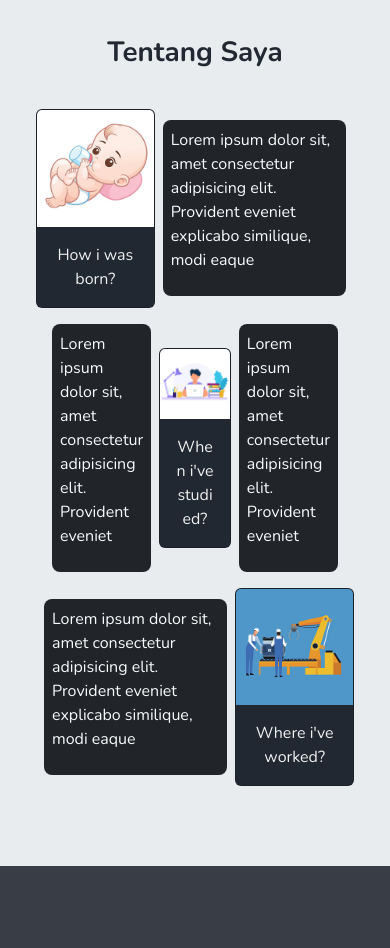
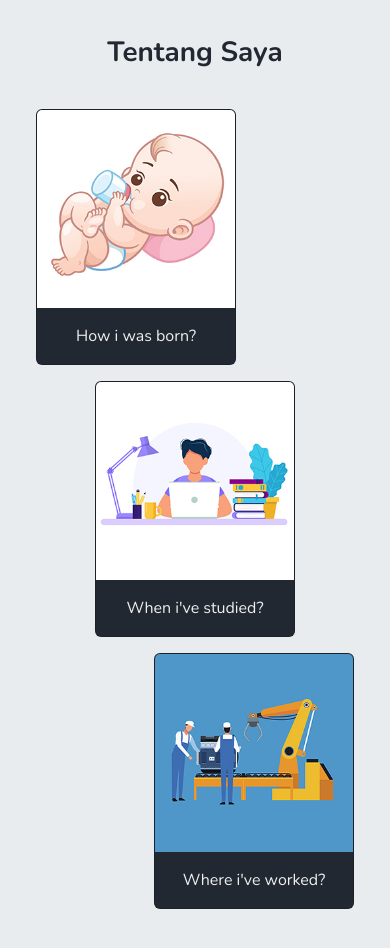
Before and after one commit to azzudin1108/azzudin.github.io, a plain HTML site: page index.html in a window 390 px wide. Shown: the part 960-1908 px from the top of the page. Before the commit the page ends 1826 px from the top, so only its background shows below. Drawn offline with nearby package versions, Linux system fonts and the light colour scheme.

Commit message:
Update index.html

```diff
--- a/index.html
+++ b/index.html
@@ -85,13 +85,13 @@
                             <p class="card-text text-center">How i was born?</p>
                         </div>
                     </a>
-                    <div class="d-lg-none mx-2 p-2 bg-dark text-light rounded-3" style="width: 300px;">
+                    <div class="d-none mx-2 p-2 bg-dark text-light rounded-3" style="width: 300px;">
                         <p>Lorem ipsum dolor sit, amet consectetur adipisicing elit. Provident eveniet explicabo
                             similique, modi eaque</p>
                     </div>
                 </div>
                 <div class="col-lg-3 p-2 d-flex justify-content-center align-items-center slide-in-center">
-                    <div class="d-lg-none mx-2 p-2 bg-dark text-light rounded-3" style="width: 150px;">
+                    <div class="d-none mx-2 p-2 bg-dark text-light rounded-3" style="width: 150px;">
                         <p>Lorem ipsum dolor sit, amet consectetur adipisicing elit. Provident eveniet </p>
                     </div>
                     <a href="#" class="card text-decoration-none"
@@ -101,13 +101,13 @@
                             <p class="card-text text-center">When i've studied?</p>
                         </div>
                     </a>
-                    <div class="d-lg-none mx-2 p-2 bg-dark text-light rounded-3" style="width: 150px;">
+                    <div class="d-none mx-2 p-2 bg-dark text-light rounded-3" style="width: 150px;">
                         <p>Lorem ipsum dolor sit, amet consectetur adipisicing elit. Provident eveniet </p>
                     </div>
                 </div>
                 <div
                     class="col-lg-3 py-2 d-flex justify-content-lg-center align-items-center justify-content-end slide-in-right">
-                    <div class="d-lg-none mx-2 p-2 bg-dark text-light rounded-3" style="width: 300px;">
+                    <div class="d-none mx-2 p-2 bg-dark text-light rounded-3" style="width: 300px;">
                         <p>Lorem ipsum dolor sit, amet consectetur adipisicing elit. Provident eveniet explicabo
                             similique, modi eaque</p>
                     </div>
```
